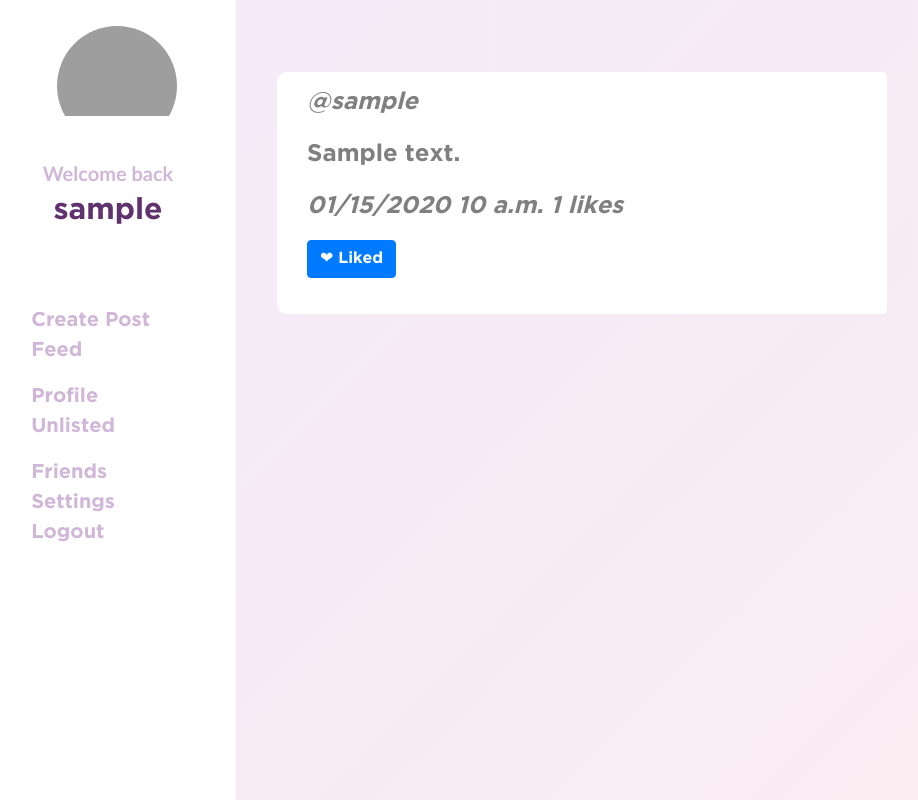
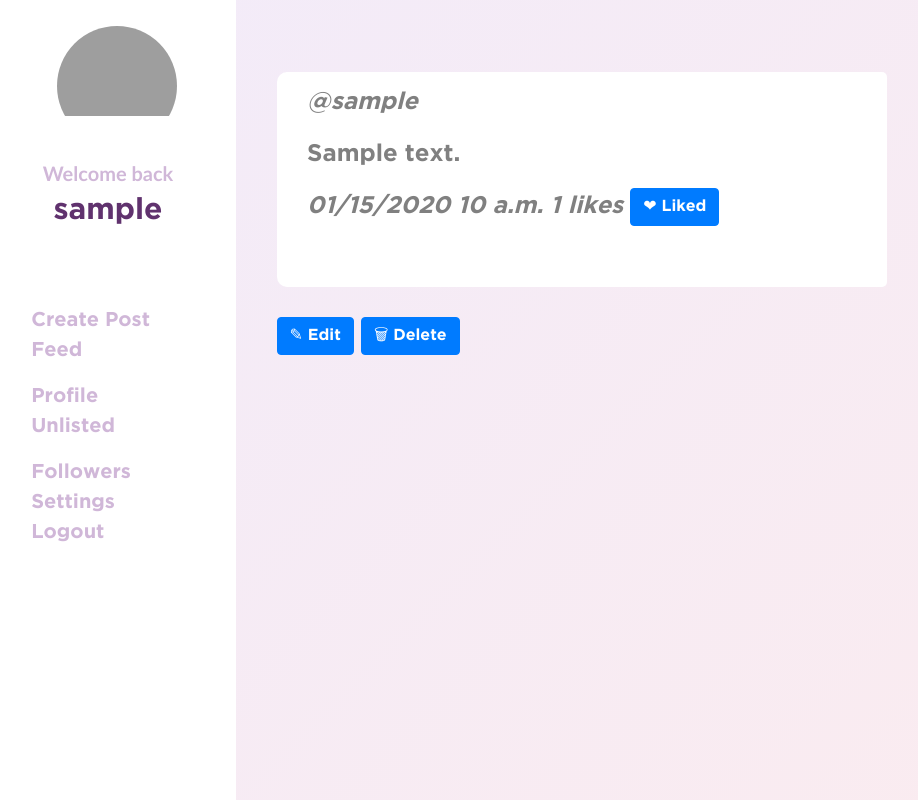
Before and after one commit to CMPUT404ProjectTeam2021W/CMPUT404W21, a Django app: page /posts/00000000-0000-0000-0000-000000000001/view_post/ in a window 1280 px wide. Shown: the whole page, without its empty margins (20-938 px from the left). Run offline with Django 3.2, Linux system fonts and the light colour scheme; a user stored in the database is signed in; tables that the repository leaves empty hold one stand-in row (values such as "Sample post"); some libraries are stand-ins or nearby versions; grey boxes are pictures that could not be loaded.

Commit message:
started styling

```diff
--- a/mysite/socialdist/static/socialdist/css/feed.css
+++ b/mysite/socialdist/static/socialdist/css/feed.css
@@ -324,6 +324,7 @@ textarea {
   padding-top: 2%;
   border-radius: 10px 5px 5px 10px;
   margin-bottom: 5%;
+  padding-bottom: 4%;
 }
 
 .col-md-6
--- a/mysite/socialdist/static/socialdist/css/landing.css
+++ b/mysite/socialdist/static/socialdist/css/landing.css
@@ -157,3 +157,10 @@ a{
     margin-top: 0;
   }
 }
+
+
+div#post_content.p {
+color:grey;
+display: block;
+padding-left: 1px;
+}
--- a/mysite/socialdist/static/socialdist/css/signup.css
+++ b/mysite/socialdist/static/socialdist/css/signup.css
@@ -1,6 +1,5 @@
 *
 {
-  color: white;
   font-family: 'gotham-bold';
 }
 
@@ -8,15 +7,18 @@
   margin-top: 3%;
   width: 100%;
   height: auto;
+  color:white;
 }
 .signup p{
   text-align: center;
   margin-top: 2%;
+  color:white;
 }
 
 .signup label{
   padding-right: 5%;
   text-align: left;
+  color:white;
 }
 
 
--- a/mysite/socialdist/templates/socialdist/create_post.html
+++ b/mysite/socialdist/templates/socialdist/create_post.html
@@ -40,9 +40,9 @@
     <a class="mini-links" href="{% url 'create_post' %}"> Create Post</a>
 
   <p><a class="mini-links" href="{% url 'feed' %}"> Feed </a></p>
-    <a class="mini-links"href="{% url 'profile' %}"> Profile </a><br>
+    <a class="mini-links"href="{% url 'author_profile' user.id %}"> Profile </a><br>
     <p><a class="mini-links" href="#"> Unlisted </a>  </p>
-  <a class="mini-links"href="#"> Friends </a><br>
+  <a class="mini-links"href="{% url 'followers' user.id %}"> Followers </a><br>
 
   <a class="mini-links"href="{% url 'user_settings' %}"> Settings </a><br>
   <a class="mini-links" href="{% url 'logout' %}"> Logout </a>
--- a/mysite/socialdist/templates/socialdist/followers.html
+++ b/mysite/socialdist/templates/socialdist/followers.html
@@ -10,9 +10,9 @@
     <a class="mini-links" href="{% url 'create_post' %}"> Create Post</a>
 
   <p><a class="mini-links" href="{% url 'feed' %}"> Feed </a></p>
-    <a class="mini-links"href="{% url 'profile' %}"> Profile </a><br>
+    <a class="mini-links"href="{% url 'author_profile' user.id %}"> Profile </a><br>
     <p><a class="mini-links" href="#"> Unlisted </a>  </p>
-  <a class="mini-links"href="#"> Friends </a><br>
+  <a class="mini-links"href="{% url 'followers' user.id %}"> Followers </a><br>
 
   <a class="mini-links"href="{% url 'user_settings' %}"> Settings </a><br>
   <a class="mini-links" href="{% url 'logout' %}"> Logout </a>
--- a/mysite/socialdist/templates/socialdist/profile.html
+++ b/mysite/socialdist/templates/socialdist/profile.html
@@ -9,9 +9,9 @@
     <a class="mini-links" href="{% url 'create_post' %}"> Create Post</a>
 
   <p><a class="mini-links" href="{% url 'feed' %}"> Feed </a></p>
-    <a class="mini-links"href="{% url 'profile' %}"> Profile </a><br>
+    <a class="mini-links"href="{% url 'author_profile' user.id %}"> Profile </a><br>
     <p><a class="mini-links" href="#"> Unlisted </a>  </p>
-  <a class="mini-links"href="#"> Friends </a><br>
+  <a class="mini-links"href="{% url 'followers' user.id %}"> Followers </a><br>
 
   <a class="mini-links"href="{% url 'user_settings' %}"> Settings </a><br>
   <a class="mini-links" href="{% url 'logout' %}"> Logout </a>
--- a/mysite/socialdist/templates/socialdist/user_settings.html
+++ b/mysite/socialdist/templates/socialdist/user_settings.html
@@ -9,9 +9,9 @@
     <a class="mini-links" href="{% url 'create_post' %}"> Create Post</a>
 
   <p><a class="mini-links" href="{% url 'feed' %}"> Feed </a></p>
-    <a class="mini-links"href="{% url 'profile' %}"> Profile </a><br>
+    <a class="mini-links"href="{% url 'author_profile' user.id %}"> Profile </a><br>
     <p><a class="mini-links" href="#"> Unlisted </a>  </p>
-  <a class="mini-links"href="#"> Friends </a><br>
+  <a class="mini-links"href="{% url 'followers' user.id %}"> Followers </a><br>
 
   <a class="mini-links"href="{% url 'user_settings' %}"> Settings </a><br>
   <a class="mini-links" href="{% url 'logout' %}"> Logout </a>
--- a/mysite/socialdist/templates/socialdist/view_post.html
+++ b/mysite/socialdist/templates/socialdist/view_post.html
@@ -2,6 +2,9 @@
 {% block title %}Feed{% endblock %}
 {% load markdown_extras%}
 {% load templatefilter%}
+
+
+
 {% block content %}
 <div class='fade-bg'>
 <div class="sidebar">
@@ -11,9 +14,9 @@
     <a class="mini-links" href="{% url 'create_post' %}"> Create Post</a>
 
   <p><a class="mini-links" href="{% url 'feed' %}"> Feed </a></p>
-    <a class="mini-links"href="{% url 'profile' %}"> Profile </a><br>
+    <a class="mini-links"href="{% url 'author_profile' user.id %}"> Profile </a><br>
     <p><a class="mini-links" href="#"> Unlisted </a>  </p>
-  <a class="mini-links"href="#"> Friends </a><br>
+  <a class="mini-links"href="{% url 'followers' user.id %}"> Followers </a><br>
 
   <a class="mini-links"href="{% url 'user_settings' %}"> Settings </a><br>
   <a class="mini-links" href="{% url 'logout' %}"> Logout </a>
@@ -24,18 +27,20 @@
     <br>
 <div class="col-md-6">
     <div class="posts">
-            <p>
+            <p style = "color:grey">
               <em>
                 @<a href="{% url 'author_profile' post.created_by.id %}">{{ post.created_by.username }}</a>
               </em>
+              <div id="post_content" style="color:grey">
               {{ post.contents | markdown |safe}}
+              </div>
               <em>
                 {{ post.created_at|date:"SHORT_DATETIME_FORMAT" }}
               </em>
               <em>
                 {{ likes_count }} likes
               </em>
-            </p>
+
            {% if not liked %}
             <a href="/like/{{post.id}}/">
               <input onclick="likeToggle()" type="button" value="❤ Like" id="like-button" class="btn btn-primary"></input>
@@ -50,7 +55,14 @@
     <br>
   {% endif %}
            </div>
+           {% if request.user == post.created_by%}
+           <input class="btn btn-primary" type="button" value = "✎ Edit" onclick="editPost()" id="editbutton"></input>
+           <a href="{% url 'delete_post' post.id %}">
+             <input class="btn btn-primary" type="button" value = "🗑 Delete" ></input>
+           </a>
+           {% endif %}
 </div>
 </div>
 </div>
+
 {% endblock %}
--- a/mysite/socialdist/urls.py
+++ b/mysite/socialdist/urls.py
@@ -15,9 +15,9 @@ urlpatterns = [
   path('feed/', views.feed, name='feed'),
   path('create_post/', views.create_post, name='create_post'),
   path('', include('django.contrib.auth.urls')),
-  path('profile/', views.profile_posts, name='profile'),
   path('user_settings/', views.user_settings, name = 'user_settings'),
   path('posts/<str:post_id>/view_post/', views.view_post, name='view_post'),
+  path('posts/<str:post_id>/delete/', views.delete_post, name='delete_post'),
   path('author/<str:author_id>/', views.author_profile, name='author_profile'),
   path('author/<str:author_id>/followers/', views.followers, name='followers'),
   path('author/<str:author_id>/', views.author_profile, name='author_profile'),
--- a/mysite/socialdist/views.py
+++ b/mysite/socialdist/views.py
@@ -74,13 +74,18 @@ def create_post(request):
     else:
         return HttpResponseNotAllowed(['GET', 'POST'])
 
-
-def profile_posts(request):
-    posts = Post.objects.filter(**{'created_by': request.user})
-    # posts = Post.objects.all().filter('-created_by'=request.user)
-
-    # posts = Post.objects.filter(created_by=request.user)
-    return render(request, 'socialdist/profile.html', {'posts': posts})
+def delete_post(request, post_id):
+    post = get_object_or_404(Post, id = post_id)
+    post.delete()
+    posts = Post.objects.all().order_by('-created_at')
+    post_likes_dict = {}
+    post_id_dict = {}
+    post_liked = {}
+    for post in posts:
+        post_likes_dict[post] = post.likes.all().count()
+        post_liked[post] = request.user in post.likes.all()
+        post_id_dict[post] = post.id
+    return render(request, 'socialdist/feed.html', {'posts': post_likes_dict, 'post_id': post_id_dict, 'post_liked': post_liked})
 
 
 def user_settings(request):
@@ -99,10 +104,14 @@ def view_post(request, post_id):
     likes_count = likes.count()
     liked = request.user in likes
 
-    # post = Post.objects.filter(**{"id":post_id})
+    if request.method == 'GET':
+        return render(request, 'socialdist/view_post.html', {'post':post, 'post_id': post_id, 'likes_count': likes_count,'liked': liked})
+    if request.method == 'POST':
+        changed_text = request.POST['data']
+        Post.objects.filter(id=post_id).update(contents=changedText)
+        return render(request, 'socialdist/view_post.html', {'post':post, 'post_id': post_id, 'likes_count': likes_count,'liked': liked})
 
-    return render(request, 'socialdist/view_post.html', {'post':post, 'post_id': post_id, 'likes_count': likes_count,
-                                                         'liked': liked})
+
 
 def author_profile(request, author_id):
     author_details = get_object_or_404(Author, id=author_id)
```
Also changed, not shown: mysite/socialdist/templates/socialdist/author_profile.html (+5 -7 lines), mysite/socialdist/templates/socialdist/feed.html (+10 -11 lines).
